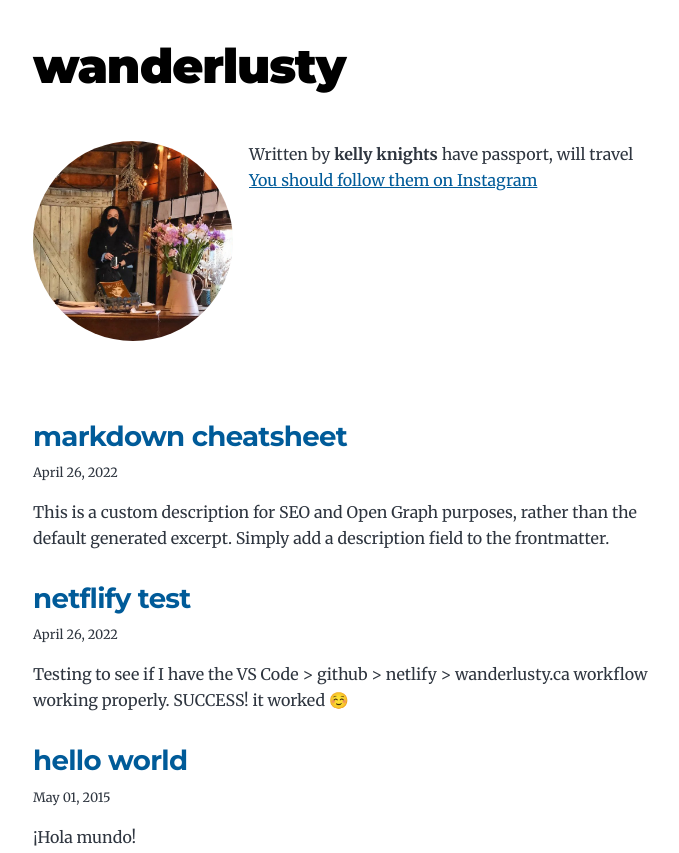
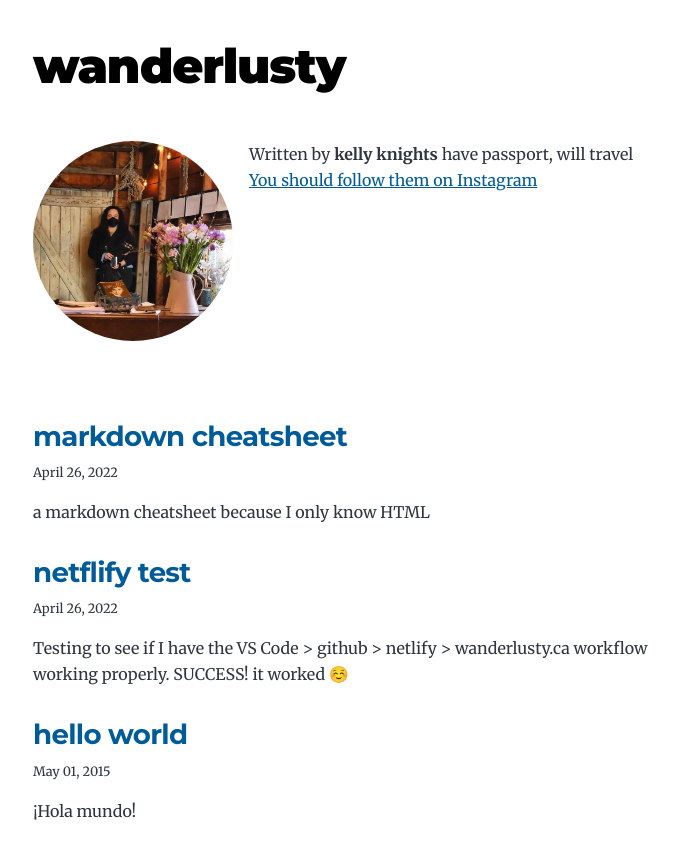
Before and after one commit to kknights/wanderlusty, a Gatsby site: page / in a window 1280 px wide. Shown: the top 853 px of the page, without its empty margins (291-970 px from the left). Built offline with nearby package versions, Linux system fonts and the light colour scheme; Gatsby itself is replaced by a stand-in of ours.

Commit message:
admin | finished markdown cheatsheet

```diff
--- a/content/blog/markdown-cheatsheet/index.md
+++ b/content/blog/markdown-cheatsheet/index.md
@@ -1,7 +1,7 @@
 ---
 title: markdown cheatsheet
 date: "2022-04-26T22:12:03.284Z"
-description: This is a custom description for SEO and Open Graph purposes, rather than the default generated excerpt. Simply add a description field to the frontmatter.
+description: a markdown cheatsheet because I only know HTML
 featuredImage: ./alice.jpg
 
 ---
```
